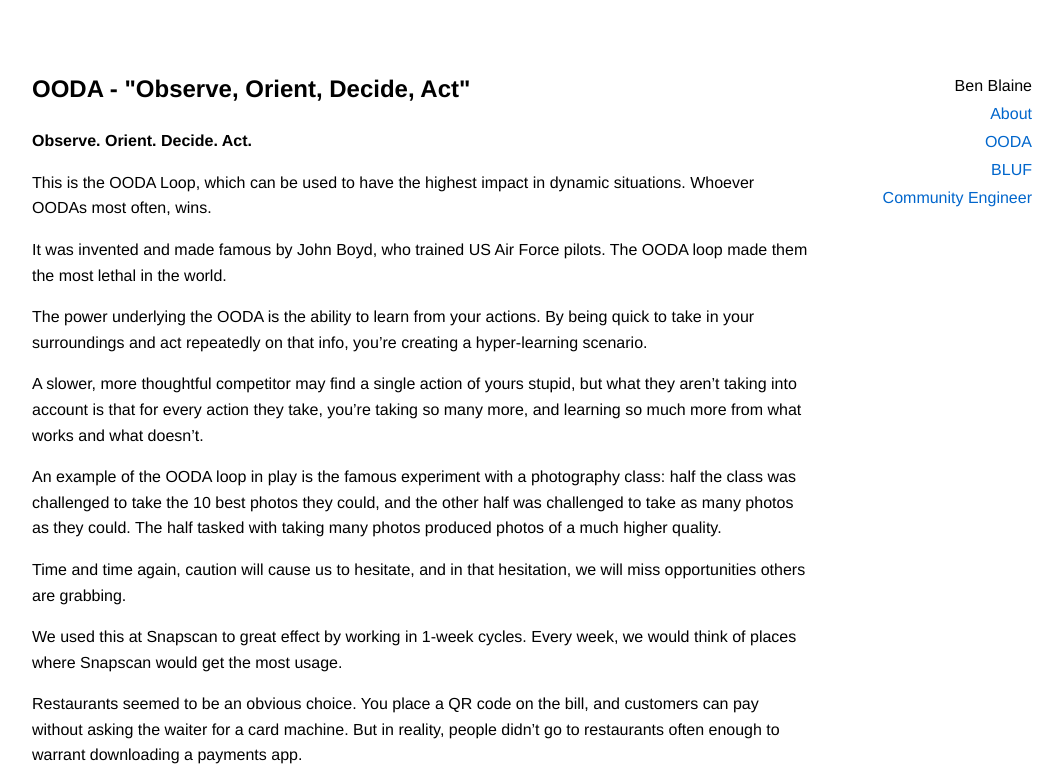
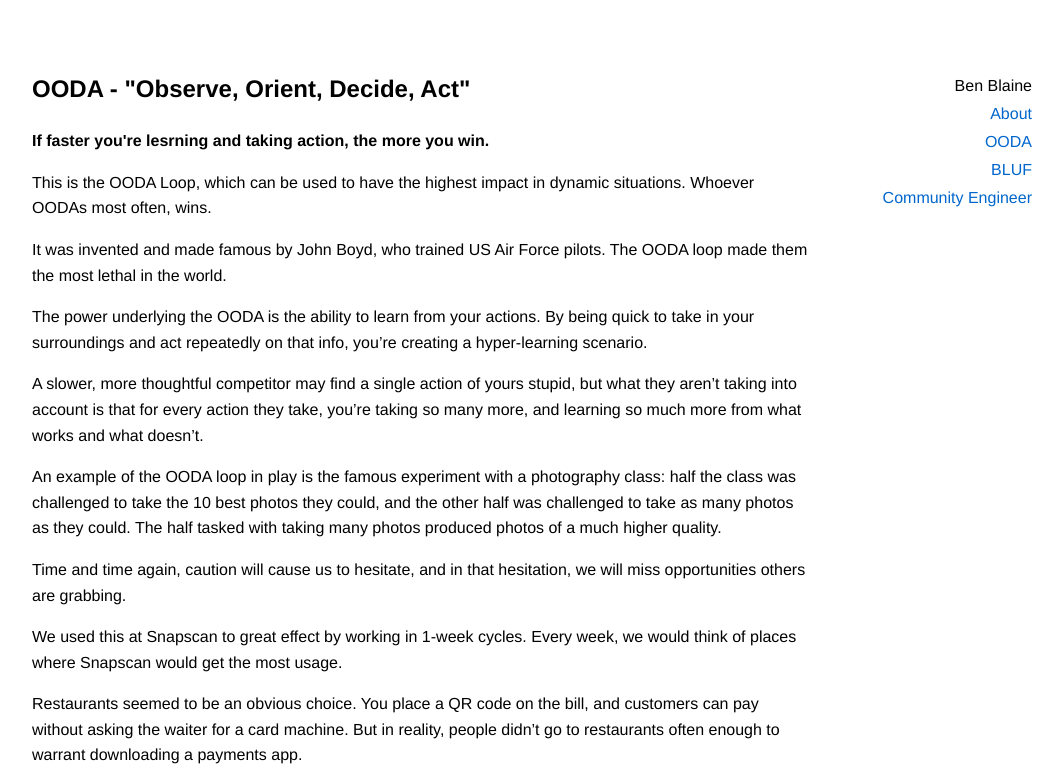
Before and after one commit to benblaine/benblaine.org, a plain HTML site: page ooda.html in a window 1280 px wide. Shown: the top 781 px of the page, without its empty margins (108-1171 px from the left). Drawn offline with Linux system fonts and the light colour scheme.

Commit message:
Update ooda.html

```diff
--- a/ooda.html
+++ b/ooda.html
@@ -10,7 +10,7 @@
     <div id="container">
         <div id="content">
             <h2>OODA - "Observe, Orient, Decide, Act"</h2>
-            <p><strong>Observe. Orient. Decide. Act.</strong></p>
+            <p><strong>If faster you're lesrning and taking action, the more you win.</strong></p>
             <p>This is the OODA Loop, which can be used to have the highest impact in dynamic situations. Whoever OODAs most often, wins.</p>
             <p>It was invented and made famous by John Boyd, who trained US Air Force pilots. The OODA loop made them the most lethal in the world.</p>
             <p>The power underlying the OODA is the ability to learn from your actions. By being quick to take in your surroundings and act repeatedly on that info, you’re creating a hyper-learning scenario.</p>
```
